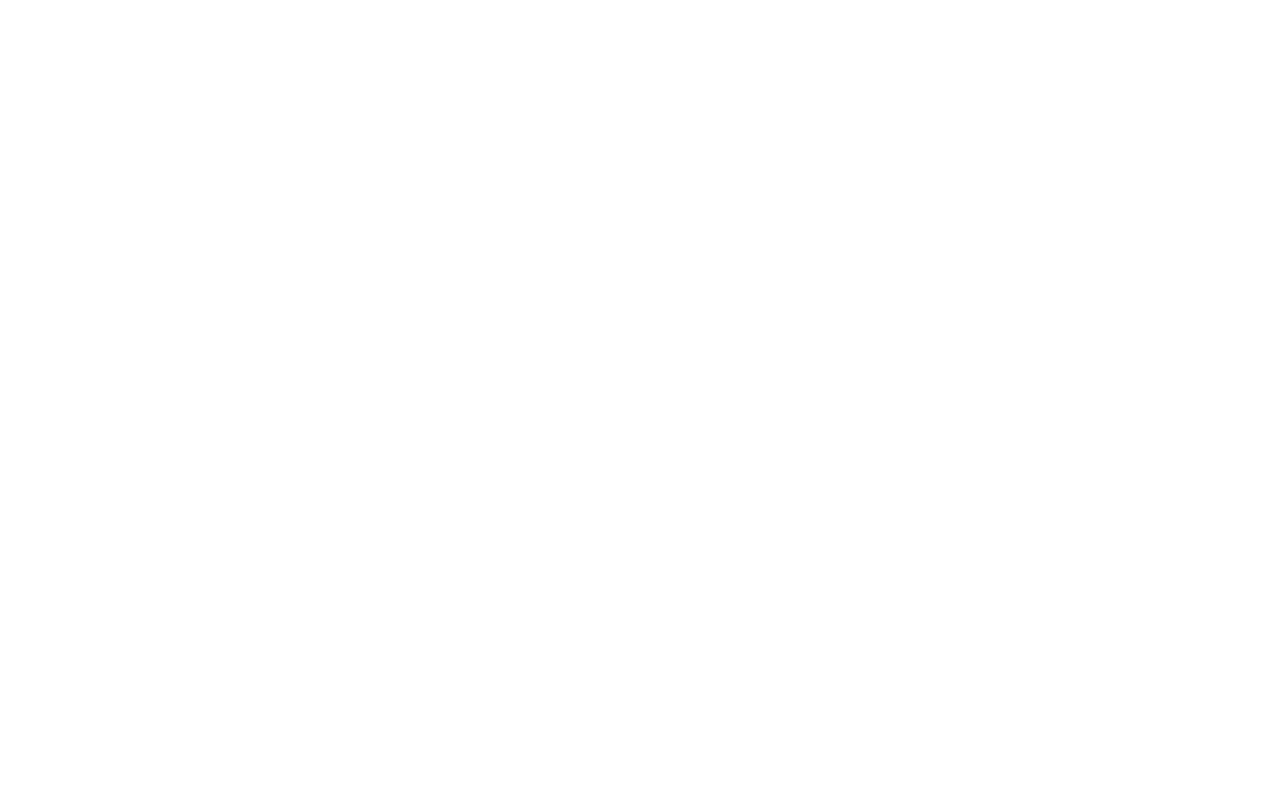
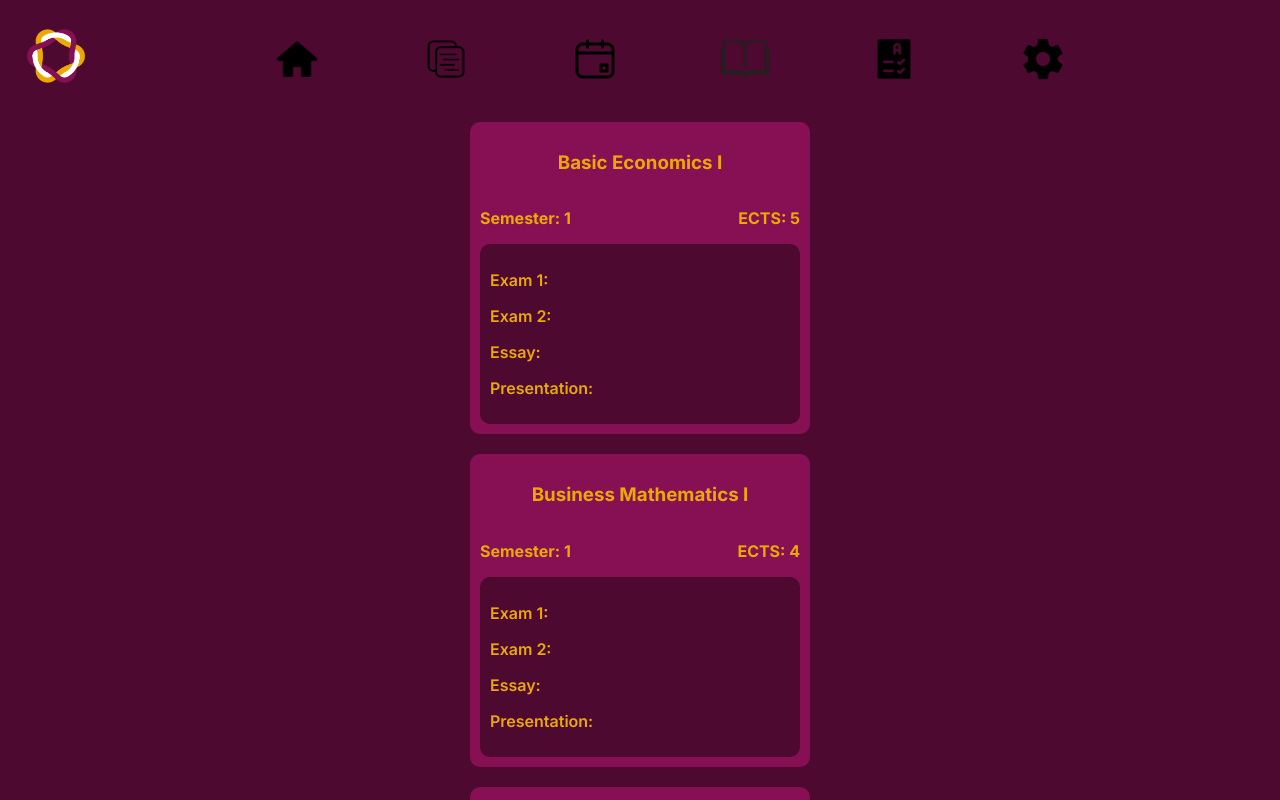
Before and after one commit to dhunjadi/vuka, a React (Create React App) app: page /grades/student/1 in a window 1280 px wide. Built offline with nearby package versions, Linux system fonts and the light colour scheme.

Commit message:
professors and admin now can access student's grades

```diff
--- a/src/App.js
+++ b/src/App.js
@@ -14,6 +14,7 @@
 import { NewsContext } from './context/NewsContext';
 import EditTaskModal from './components/Tasks/EditTaskModal';
 import EditNewsModal from './components/Home/EditNewsModal'
+import StudentGradesCard from './components/Grades/StudentGradesCard';
 
 
 
@@ -32,6 +33,7 @@
               <Route path="/library" exact component={LibraryPage} />
               <Route path="/library/book/:id" component={BookDetails} />
               <Route path="/grades" exact component={GradesPage} />
+              <Route path="/grades/student/:id" exact component={StudentGradesCard} />
               <Route path="/settings" exact component={SettingsPage} />
             </Switch>
           </Router>
--- /dev/null
+++ b/src/components/Grades/StudentCard.jsx
@@ -0,0 +1,12 @@
+import React from "react";
+import { Link } from "react-router-dom";
+
+export default function StudentCard({ studentCard }) {
+  const { id } = studentCard;
+  console.log(studentCard);
+  return (
+    <div>
+      <Link to={`/grades/student/${id}`}>{studentCard.fName}</Link>
+    </div>
+  );
+}
--- /dev/null
+++ b/src/components/Grades/StudentGradesCard.jsx
@@ -0,0 +1,22 @@
+import React from "react";
+import userList from "../Login/userList";
+import Navbar from "../Navbar/Navbar";
+import ClassCard from "./ClassCard";
+import { v4 as uuidv4 } from "uuid";
+
+export default function StudentGradesCard(props) {
+  const student = userList.find(
+    (element) => element.id === props.match.params.id
+  );
+
+  const displayClasses = student.classes.map((classCard) => {
+    return <ClassCard key={uuidv4()} classCard={classCard} />;
+  });
+
+  return (
+    <div id="student-grades-card">
+      <Navbar />
+      <div className="container">{displayClasses}</div>
+    </div>
+  );
+}
--- a/src/components/Login/userList.js
+++ b/src/components/Login/userList.js
@@ -1,6 +1,6 @@
 const userList = [
     {
-      id: 1,
+      id: "1",
       email: "iivanic@vuka.hr",
       password: "vukastudent",
       fName: "Ivan",
@@ -8,26 +8,26 @@
       status: "student",
       studentStatus: "Full time",
       study: "hospitality",
-      year: 2,
+      year: "2",
       books : [],
       classes: [
         {
           title: 'Basic Economics I',
-          semester: 1,
+          semester: "1",
           exam1: null,
           exam2: null,
           essay: null,
           presentation: null,
-          ects: 5
+          ects: "5"
         },
         {
           title: 'Business Mathematics I',
-          semester: 1,
+          semester: "1",
           exam1: null,
           exam2: null,
           essay: null,
           presentation: null,
-          ects: 4
+          ects: "4"
         },
         {
           title: 'Computer Science in Business I',
@@ -36,7 +36,7 @@
           exam2: null,
           essay: null,
           presentation: null,
-          ects: 3
+          ects: "3"
         },
         {
           title: 'Fundamentals of Tourism',
@@ -45,7 +45,7 @@
           exam2: null,
           essay: null,
           presentation: null,
-          ects: 4
+          ects: "4"
         },
         {
           title: 'Introduction to Professional and Scientific Work',
@@ -54,7 +54,7 @@
           exam2: null,
           essay: null,
           presentation: null,
-          ects: 3
+          ects: "3"
         },
         {
           title: 'Physical Education (PE) (1/4)',
@@ -63,7 +63,7 @@
           exam2: null,
           essay: null,
           presentation: null,
-          ects: 0
+          ects: "0"
         },
         {
           title: 'Tourism Geography I',
@@ -72,7 +72,7 @@
           exam2: null,
           essay: null,
           presentation: null,
-          ects: 5
+          ects: "5"
         },
         {
           title: 'Basic Economics II',
@@ -81,7 +81,7 @@
           exam2: null,
           essay: null,
           presentation: null,
-          ects: 5
+          ects: "5"
         },
         {
           title: 'Business Law',
@@ -90,7 +90,7 @@
           exam2: null,
           essay: null,
           presentation: null,
-          ects: 3
+          ects: "3"
         },
         {
           title: 'Business Mathematics II',
@@ -99,7 +99,7 @@
           exam2: null,
           essay: null,
           presentation: null,
-          ects: 4
+          ects: "4"
         },
         {
           title: 'Computer Science in Business II',
@@ -108,7 +108,7 @@
           exam2: null,
           essay: null,
           presentation: null,
-          ects: 3
+          ects: "3"
         },
         {
           title: 'Physical Education (PE) (2/4)',
@@ -117,7 +117,7 @@
           exam2: null,
           essay: null,
           presentation: null,
-          ects: 0
+          ects: "0"
         },
         {
           title: 'Tourism Economics',
@@ -126,7 +126,7 @@
           exam2: null,
           essay: null,
           presentation: null,
-          ects: 4
+          ects: "4"
         },
         {
           title: 'Tourism Geography II',
@@ -135,7 +135,7 @@
           exam2: null,
           essay: null,
           presentation: null,
-          ects: 4
+          ects: "4"
         },
         {
           title: 'Business Statistics I',
@@ -144,7 +144,7 @@
           exam2: null,
           essay: null,
           presentation: null,
-          ects: 3
+          ects: "3"
         },
         {
           title: 'Fundamentals of Accounting I',
@@ -153,7 +153,7 @@
           exam2: null,
           essay: null,
           presentation: null,
-          ects: 4
+          ects: "4"
         },
         {
           title: 'Fundamentals of Entrepreneurship',
@@ -162,7 +162,7 @@
           exam2: null,
           essay: null,
           presentation: null,
-          ects: 4
+          ects: "4"
         },
         {
           title: 'Fundamentals of Marketing',
@@ -171,7 +171,7 @@
           exam2: null,
           essay: null,
           presentation: null,
-          ects: 4
+          ects: "4"
         },
         {
           title: 'Hospitality Management (1/2)',
@@ -180,7 +180,7 @@
           exam2: null,
           essay: null,
           presentation: null,
-          ects: 5
+          ects: "5"
         },
         {
           title: 'Physical Education (PE) (3/4)',
@@ -189,7 +189,7 @@
           exam2: null,
           essay: null,
           presentation: null,
-          ects: 0
+          ects: "0"
         },
         {
           title: 'Tourism and Environment',
@@ -198,7 +198,7 @@
           exam2: null,
           essay: null,
           presentation: null,
-          ects: 3
+          ects: "3"
         },
         {
           title: 'Business Statistics II',
@@ -207,7 +207,7 @@
           exam2: null,
           essay: null,
           presentation: null,
-          ects: 4
+          ects: "4"
         },
         {
           title: 'Entrepreneurship in Hospitality',
@@ -216,7 +216,7 @@
           exam2: null,
           essay: null,
           presentation: null,
-          ects: 5
+          ects: "5"
         },
         {
           title: 'Fundamentals of Accounting II',
@@ -225,7 +225,7 @@
           exam2: null,
           essay: null,
           presentation: null,
-          ects: 4
+          ects: "4"
         },
         {
           title: 'Hospitality Management (2/2)',
@@ -234,7 +234,7 @@
           exam2: null,
           essay: null,
           presentation: null,
-          ects: 5
+          ects: "5"
         },
         {
           title: 'Marketing in Hospitality',
@@ -243,7 +243,7 @@
           exam2: null,
           essay: null,
           presentation: null,
-          ects: 5
+          ects: "5"
         },
         {
           title: 'Physical Education (PE) (4/4)',
@@ -252,7 +252,7 @@
           exam2: null,
           essay: null,
           presentation: null,
-          ects: 0
+          ects: "0"
         },
         {
           title: 'Business Finances (1/2)',
@@ -261,7 +261,7 @@
           exam2: null,
           essay: null,
           presentation: null,
-          ects: 5
+          ects: "5"
         },
         {
           title: 'Evaluation of Cultural Heritage in Tourism',
@@ -270,7 +270,7 @@
           exam2: null,
           essay: null,
           presentation: null,
-          ects: 3
+          ects: "3"
         },
         {
           title: 'Fundamentals of Management',
@@ -279,7 +279,7 @@
           exam2: null,
           essay: null,
           presentation: null,
-          ects: 3
+          ects: "3"
         },
         {
           title: 'Fundamentals of Special Forms of Tourism',
@@ -288,7 +288,7 @@
           exam2: null,
           essay: null,
           presentation: null,
-          ects: 3
+          ects: "3"
         },
         {
           title: 'International Trade',
@@ -297,7 +297,7 @@
           exam2: null,
           essay: null,
           presentation: null,
-          ects: 3
+          ects: "3"
         },
         {
           title: 'Travel Agency Managment',
@@ -306,7 +306,7 @@
           exam2: null,
           essay: null,
           presentation: null,
-          ects: 3
+          ects: "3"
         },
         {
           title: 'Business Finances (2/2)',
@@ -315,7 +315,7 @@
           exam2: null,
           essay: null,
           presentation: null,
-          ects: 5
+          ects: "5"
         },
         {
           title: 'Final Thesis',
@@ -324,7 +324,7 @@
           exam2: null,
           essay: null,
           presentation: null,
-          ects: 6
+          ects: "6"
         },
         {
           title: 'Practical Work',
@@ -333,7 +333,7 @@
           exam2: null,
           essay: null,
           presentation: null,
-          ects: 7
+          ects: "7"
         },
         {
           title: 'Tourist Market Research',
@@ -342,32 +342,34 @@
           exam2: null,
           essay: null,
           presentation: null,
-          ects: 5
+          ects: "5"
         },
 
       ]
     },
     {
-      id: 2,
+      id: "2",
       email: "mmarkovic@vuka.hr",
       password: "vukaprof",
       fName: "Marko",
       lName: "Markovic",
       status: "professor",
       study: "professor",
-      year: 6,
-      books : []
+      year: "6",
+      books : [],
+      classes: []
     },
     {
-      id: 3,
+      id: "3",
       email: "admin@vuka.hr",
       password: "vukaadmin",
       fName: "Admin",
       lName: "Adminic",
       status: "admin",
       study: "admin",
-      year: 6,
-      books : []
+      year: "6",
+      books : [],
+      classes: []
     },
   ]
 
--- a/src/css/app.css
+++ b/src/css/app.css
@@ -39,7 +39,8 @@
 #settings,
 #tasks,
 #book-details,
-#news-details {
+#news-details,
+#student-grades-card {
   height: 100vh;
   background-color: var(--purple-dark);
   overflow-x: hidden;
--- a/src/pages/GradesPage.jsx
+++ b/src/pages/GradesPage.jsx
@@ -2,10 +2,11 @@
 import Navbar from "../components/Navbar/Navbar";
 import { UserContext } from "../context/UserContex";
 import ClassCard from "../components/Grades/ClassCard";
+import StudentCard from "../components/Grades/StudentCard";
 import { v4 as uuidv4 } from "uuid";
 
 export default function GradesPage() {
-  const { loggedInUser } = useContext(UserContext);
+  const { loggedInUser, users } = useContext(UserContext);
   const [currentSemester, setCurrentSemester] = useState(1);
 
   const filtered = loggedInUser.classes.filter((element) => {
@@ -16,50 +17,87 @@
     return <ClassCard key={uuidv4()} classCard={classCard} />;
   });
 
+  const displayStudents = users.map(studentCard => {
+    return studentCard.year < 6 &&
+    <StudentCard key={uuidv4()} studentCard={studentCard}/>
+  })
+
   return (
     <div id="grades">
       <Navbar />
       <div className="container">
+        {loggedInUser.year < 6 ? (
+          <>
           <div className="semester-container">
             <h4>Semesters:</h4>
             <div
-            className={currentSemester === 1 ? "semester active-semester" : "semester"}
-            onClick={() => {setCurrentSemester(1)}}
+              className={
+                currentSemester === 1 ? "semester active-semester" : "semester"
+              }
+              onClick={() => {
+                setCurrentSemester(1);
+              }}
             >
               1
             </div>
             <div
-            className={currentSemester === 2 ? "semester active-semester" : "semester"}
-            onClick={() => {setCurrentSemester(2)}}
+              className={
+                currentSemester === 2 ? "semester active-semester" : "semester"
+              }
+              onClick={() => {
+                setCurrentSemester(2);
+              }}
             >
               2
             </div>
             <div
-            className={currentSemester === 3 ? "semester active-semester" : "semester"}
-            onClick={() => {setCurrentSemester(3)}}
+              className={
+                currentSemester === 3 ? "semester active-semester" : "semester"
+              }
+              onClick={() => {
+                setCurrentSemester(3);
+              }}
             >
               3
             </div>
             <div
-              className={currentSemester === 4 ? "semester active-semester" : "semester"}
-              onClick={() => {setCurrentSemester(4)}}
+              className={
+                currentSemester === 4 ? "semester active-semester" : "semester"
+              }
+              onClick={() => {
+                setCurrentSemester(4);
+              }}
             >
               4
             </div>
             <div
-            className={currentSemester === 5 ? "semester active-semester" : "semester"}
-            onClick={() => {setCurrentSemester(5)}}
+              className={
+                currentSemester === 5 ? "semester active-semester" : "semester"
+              }
+              onClick={() => {
+                setCurrentSemester(5);
+              }}
             >
               5
             </div>
             <div
-            className={currentSemester === 6 ? "semester active-semester" : "semester"}
-            onClick={() => {setCurrentSemester(6)}}
+              className={
+                currentSemester === 6 ? "semester active-semester" : "semester"
+              }
+              onClick={() => {
+                setCurrentSemester(6);
+              }}
             >
               6
             </div>
           </div>
           <div className="grades-container">{displayClasses}</div>
+          </>
+        ) : (
+          displayStudents
+        )}
+
+
       </div>
     </div>
   );
```
Lines whose indentation alone changed are shown as unchanged.
